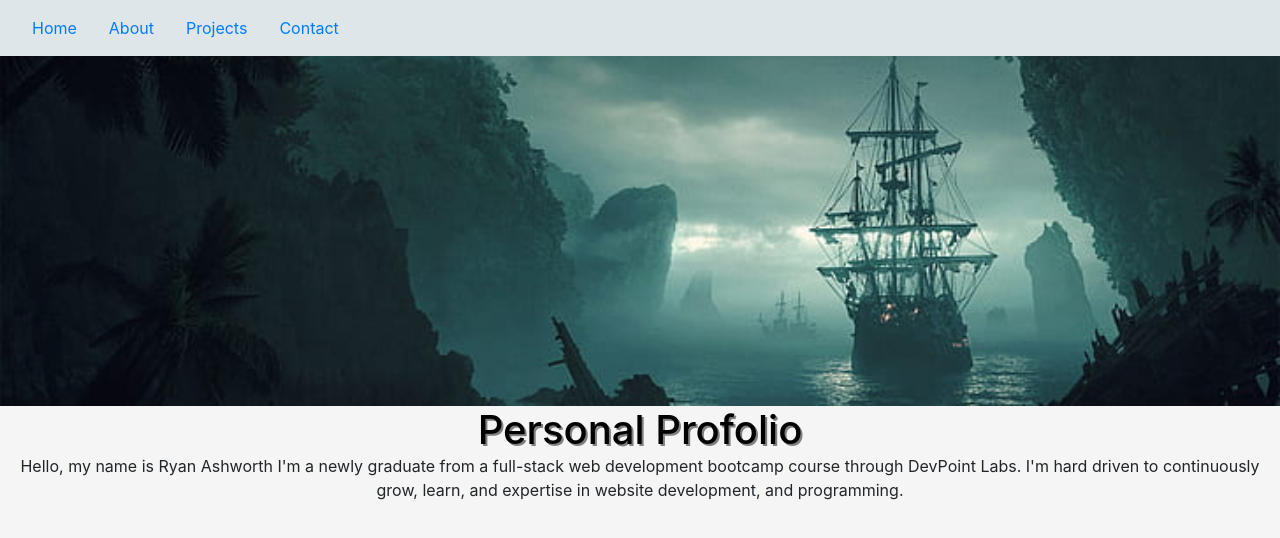
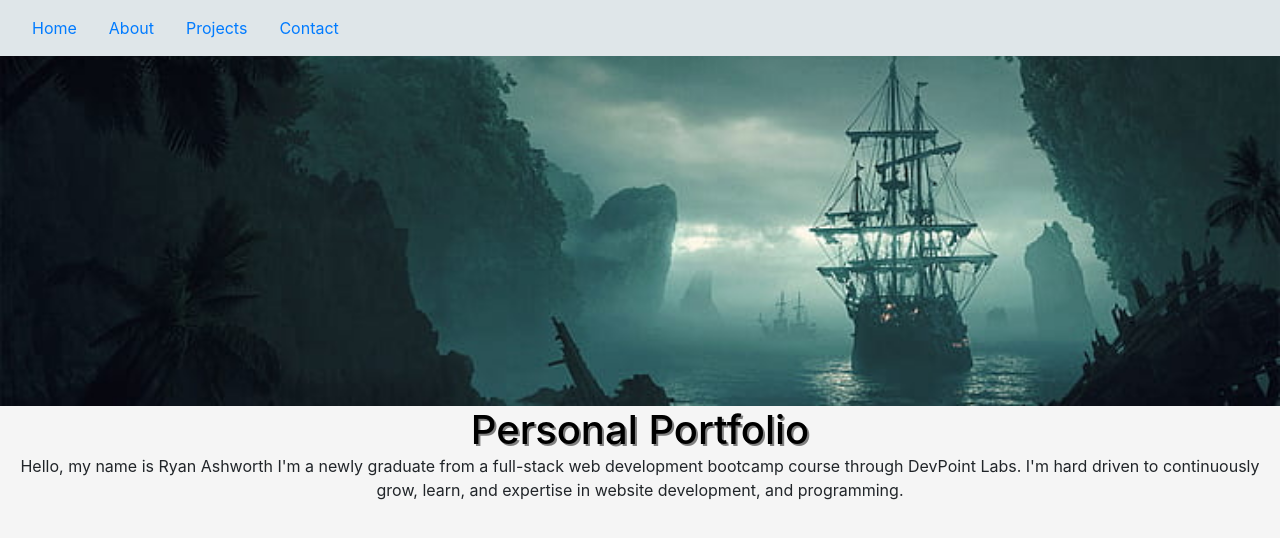
Before and after one commit to RyanAsh93/Personal-Portfolio, a React (Create React App) app in the folder client/: page / in a window 1280 px wide. Shown: the top 538 px of the page. Built offline with nearby package versions, Linux system fonts and the light colour scheme.

Commit message:
make it better

```diff
--- a/client/src/Components/Home.js
+++ b/client/src/Components/Home.js
@@ -9,7 +9,7 @@ function Home() {
        {/*<img style={styles.editImg} src={ Background } />*/}
        </div>
     <div>
-      <h1 style={styles.head} >Personal Profolio</h1>
+      <h1 style={styles.head} >Personal Portfolio</h1>
       <p style={styles.editPara} >Hello, my name is Ryan Ashworth I'm a newly graduate from a full-stack
         web development bootcamp course through DevPoint Labs. I'm hard driven
         to continuously grow, learn, and expertise in website development, and programming.
```
